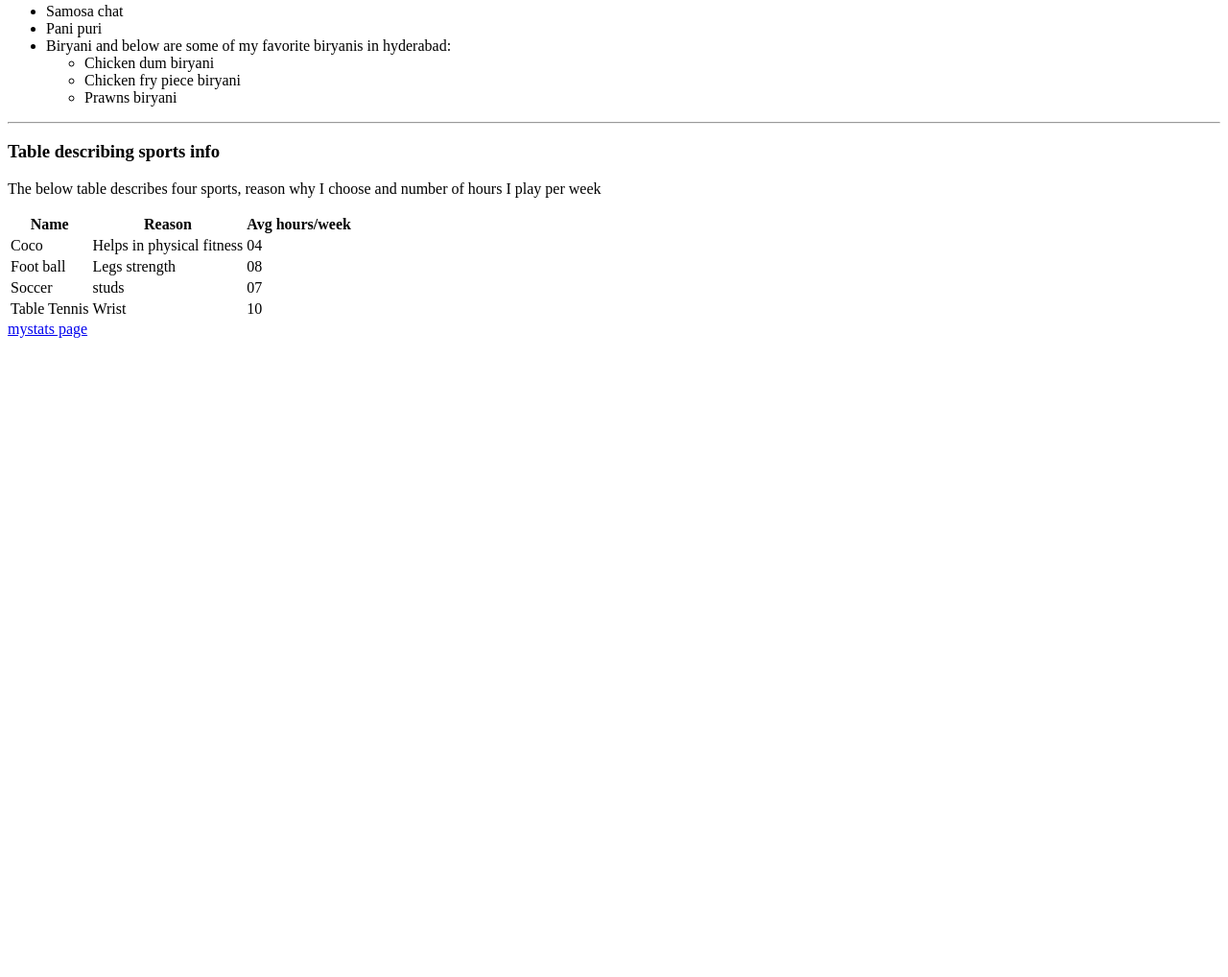
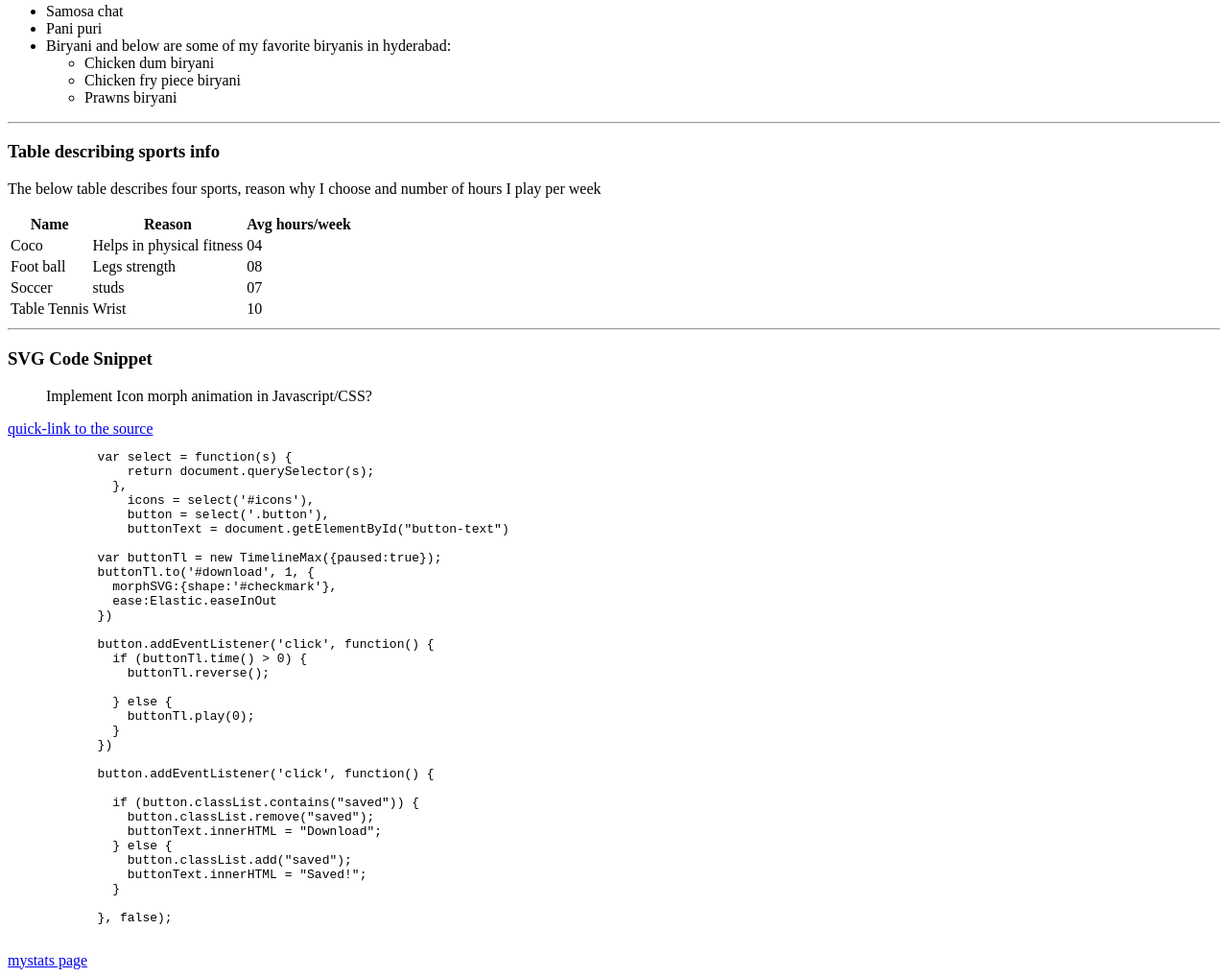
Before and after one commit to 44-563-WebApps-F23/44563-webapps-f23-assignment3-TejaswiniPydipally, a plain HTML site: page index.html in a window 1280 px wide. Shown: the part 438-1456 px from the top of the page at 96% size. Before the commit the page ends 800 px from the top, so only its background shows below. Drawn offline with Linux system fonts and the light colour scheme.

Commit message:
Added SVG code snippet to index.html

```diff
--- a/index.html
+++ b/index.html
@@ -66,6 +66,46 @@
 
             </tr>
         </Table>
+        <hr>
+        <h3> SVG Code Snippet</h3>
+        <blockquote cite = "https://stackoverflow.com/questions/30638291/implement-icon-morph-animation-in-javascript-css">Implement Icon morph animation in Javascript/CSS?</blockquote>
+        <a href = "https://stackoverflow.com/questions/30638291/implement-icon-morph-animation-in-javascript-css"> quick-link to the
+            source</a>
+        <pre>
+            var select = function(s) {
+                return document.querySelector(s);
+              },
+                icons = select('#icons'),
+                button = select('.button'),
+                buttonText = document.getElementById("button-text")
+
+            var buttonTl = new TimelineMax({paused:true});
+            buttonTl.to('#download', 1, {
+              morphSVG:{shape:'#checkmark'},
+              ease:Elastic.easeInOut
+            })
+
+            button.addEventListener('click', function() {
+              if (buttonTl.time() > 0) {
+                buttonTl.reverse();
+
+              } else {
+                buttonTl.play(0);
+              }
+            })
+
+            button.addEventListener('click', function() {
+
+              if (button.classList.contains("saved")) {
+                button.classList.remove("saved");
+                buttonText.innerHTML = "Download";
+              } else {
+                button.classList.add("saved");
+                buttonText.innerHTML = "Saved!";
+              }
+
+            }, false);
+        </pre>
 </body>
 </html>
 <a href = "C:/Users/S567545/Documents/Webapps and services\webapps-repos\44563-webapps-f23-assignment3-TejaswiniPydipally\mystats.html">mystats page</a>
```
